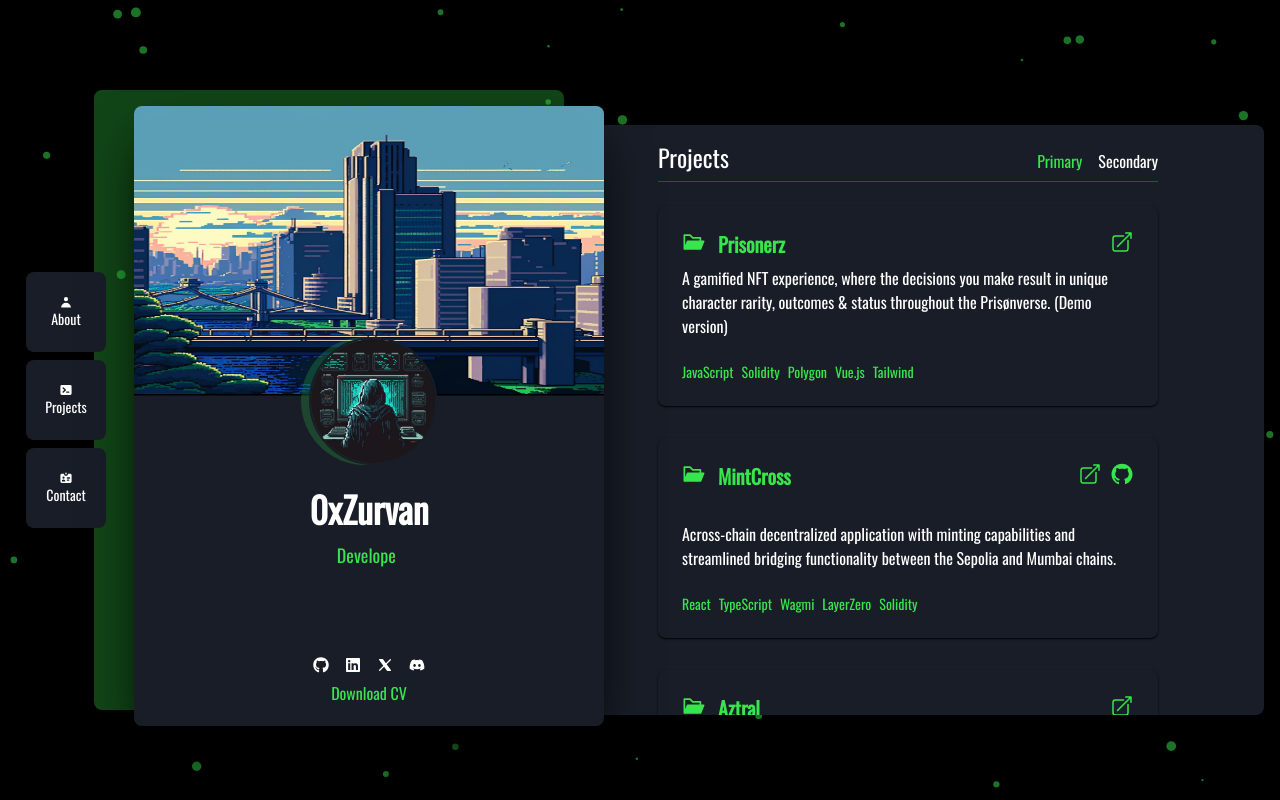
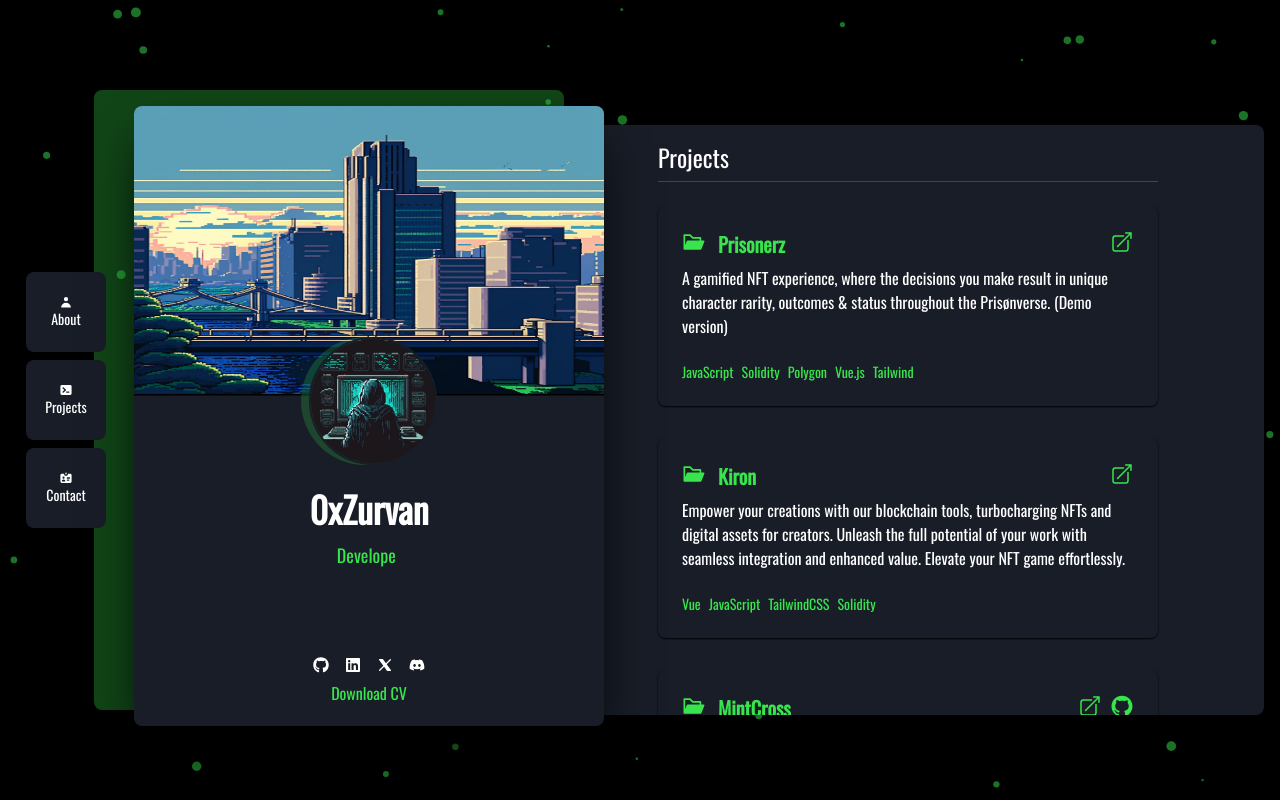
Before and after one commit to 0xZurvan/0xZurvan, a React (Vite) app in the folder 0xzurvan-portfolio/: page /projects in a window 1280 px wide. Built offline with nearby package versions, Linux system fonts and the light colour scheme.

Commit message:
chore: adding new project, removing secondaries project

```diff
--- a/0xzurvan-portfolio/src/const/ProjectsData.js
+++ b/0xzurvan-portfolio/src/const/ProjectsData.js
@@ -11,6 +11,15 @@ export const ProjectsData = [
   },
   {
     id: 2,
+    title: "Kiron",
+    description: "Empower your creations with our blockchain tools, turbocharging NFTs and digital assets for creators. Unleash the full potential of your work with seamless integration and enhanced value. Elevate your NFT game effortlessly.",
+    stack: ["Vue", "JavaScript", "TailwindCSS", "Solidity"],
+    link: "https://kiron-network.web.app/",
+    github: "",
+    category: "primary",
+  },
+  {
+    id: 3,
     title: "MintCross",
     description:
       "Across-chain decentralized application with minting capabilities and streamlined bridging functionality between the Sepolia and Mumbai chains.",
@@ -20,7 +29,7 @@ export const ProjectsData = [
     category: "primary",
   },
   {
-    id: 3,
+    id: 4,
     title: "Aztral",
     description:
       "A development studio and collective of creator's striving to make fun and innovative products with technologies.",
@@ -30,90 +39,13 @@ export const ProjectsData = [
     category: "primary",
   },
   {
-    id: 4,
-    title: "Kiron2X",
-    description:
-      "A music + art project that seeks to experiment with NFT and crypto protocols. Each song is split into pieces ( or editions ) via ERC1155.",
-    stack: ["JavaScript", "Solidity", "Vue.js", "Tailwind"],
-    link: "https://kiron2x.aztral.network/",
-    github: "",
-    category: "primary",
-  },
-  {
     id: 5,
-    title: "BlogZu",
-    description: "Open-Access Blogging Community for Writers and Readers",
-    stack: ["React", "TypeScript", "Zustand", "Firabase", "TailwindCSS"],
-    link: "https://blogzu.web.app/",
-    github: "https://github.com/0xZurvan/BlogZu",
-    category: "secondary",
-  },
-  {
-    id: 6,
-    title: "S-P-D",
-    description:
-      "Storyline of detectives, fighting to find the true behind some murders and a governmental system that determines psychological state of every token.",
-    stack: ["Solidity", "Foundry", "ERC721", "ERC20", "DAO"],
-    link: "",
-    github: "https://github.com/0xZurvan/S_P_D",
-    category: "primary",
-  },
-  {
-    id: 7,
-    title: "DEX",
-    description:
-      "Decentralized exchange contract implementing the 2 single and multihop swap approach using the Uniswap V3 protocol.",
-    stack: ["Solidity", "Hardhat", "Uniswap"],
-    link: "",
-    github: "https://github.com/0xZurvan/DEX",
-    category: "secondary",
-  },
-  {
-    id: 8,
-    title: "Staking Sample",
-    description:
-      "Two very simple smart contracts to use as crypto holding to earn additional rewards.",
-    stack: ["Solidity", "ERC20"],
-    link: "",
-    github: "https://github.com/0xZurvan/staking-sample",
-    category: "secondary",
-  },
-  {
-    id: 9,
     title: "Retro Ratz",
     description:
       "NFT project with a simple and fun dynamic game. Evolving/leveling up pixelated rats art into a full retro rat by correctly answering questions.",
-    stack: ["Solidity", "Hardhat", "ERC20", "ERC721"],
-    link: "https://ratz.aztral.network/",
+    stack: ["Solidity", "JavaScript", "Vue", "TailwindCSS"],
+    link: "https://retro-ratz.web.app/",
     github: "https://github.com/0xZurvan/Retro-Ratz-Contracts",
     category: "primary",
-  },
-  {
-    id: 10,
-    title: "Time Bandits",
-    description:
-      "NFTs with 5 morph states. Those NFTs morph based on how much time (ERC20 token) they holds.",
-    stack: ["Solidity", "Hardhat", "ERC20", "ERC721"],
-    link: "",
-    github: "https://github.com/0xZurvan/Time-Bandits",
-    category: "primary",
-  },
-  {
-    id: 11,
-    title: "0xZurvan Portfolio",
-    description: "Personal portfolio",
-    stack: ["React", "Vite", "TailwindCSS"],
-    link: "",
-    github: "https://github.com/0xZurvan/0xZurvan",
-    category: "secondary",
-  },
-  {
-    id: 12,
-    title: "Zurcord",
-    description: "Simplistic realtime chat application",
-    stack: ["React", "Vite", "TailwindCSS", "Firebase"],
-    link: "https://zurcord-c379f.web.app/",
-    github: "https://github.com/0xZurvan/Zurcord",
-    category: "secondary",
-  },
+  }
 ];
--- a/0xzurvan-portfolio/src/pages/Projects.jsx
+++ b/0xzurvan-portfolio/src/pages/Projects.jsx
@@ -3,14 +3,14 @@ import ProjectCard from "../components/sections/projects/ProjectCard";
 import { ProjectsData } from "../const/ProjectsData";
 
 export default function Projects() {
-  const [filter, setFilter] = useState(false);
+  // const [filter, setFilter] = useState(false);
 
   const primaryProjects = ProjectsData.filter(
     (project) => project.category === "primary"
   );
-  const secondaryProjects = ProjectsData.filter(
+  /* const secondaryProjects = ProjectsData.filter(
     (project) => project.category === "secondary"
-  );
+  ); */
 
   const displayPrimaryProjects = primaryProjects.map((project) => {
     return (
@@ -26,7 +26,7 @@ export default function Projects() {
     );
   });
 
-  const displaySecondaryProjects = secondaryProjects.map((project) => {
+  /* const displaySecondaryProjects = secondaryProjects.map((project) => {
     return (
       <ProjectCard
         key={project.id}
@@ -38,7 +38,7 @@ export default function Projects() {
         github={project.github}
       />
     );
-  });
+  }); */
 
   return (
     <main
@@ -76,7 +76,7 @@ export default function Projects() {
             </h2>
           </div>
 
-          <div className="flex flex-row justify-end gap-4">
+          {/* <div className="flex flex-row justify-end gap-4">
             <button
               onClick={() => setFilter(false)}
               className={
@@ -97,19 +97,19 @@ export default function Projects() {
             >
               Secondary
             </button>
-          </div>
+          </div> */}
         </div>
 
         <div>
-          {filter === false ? (
+          {/* {filter === false ? ( */}
             <div className="flex flex-col space-y-8 pt-6 pb-16">
               {displayPrimaryProjects}
             </div>
-          ) : (
+          {/* ) : (
             <div className="flex flex-col space-y-8 pt-6 pb-16">
               {displaySecondaryProjects}
             </div>
-          )}
+          )} */}
         </div>
       </div>
     </main>
```
